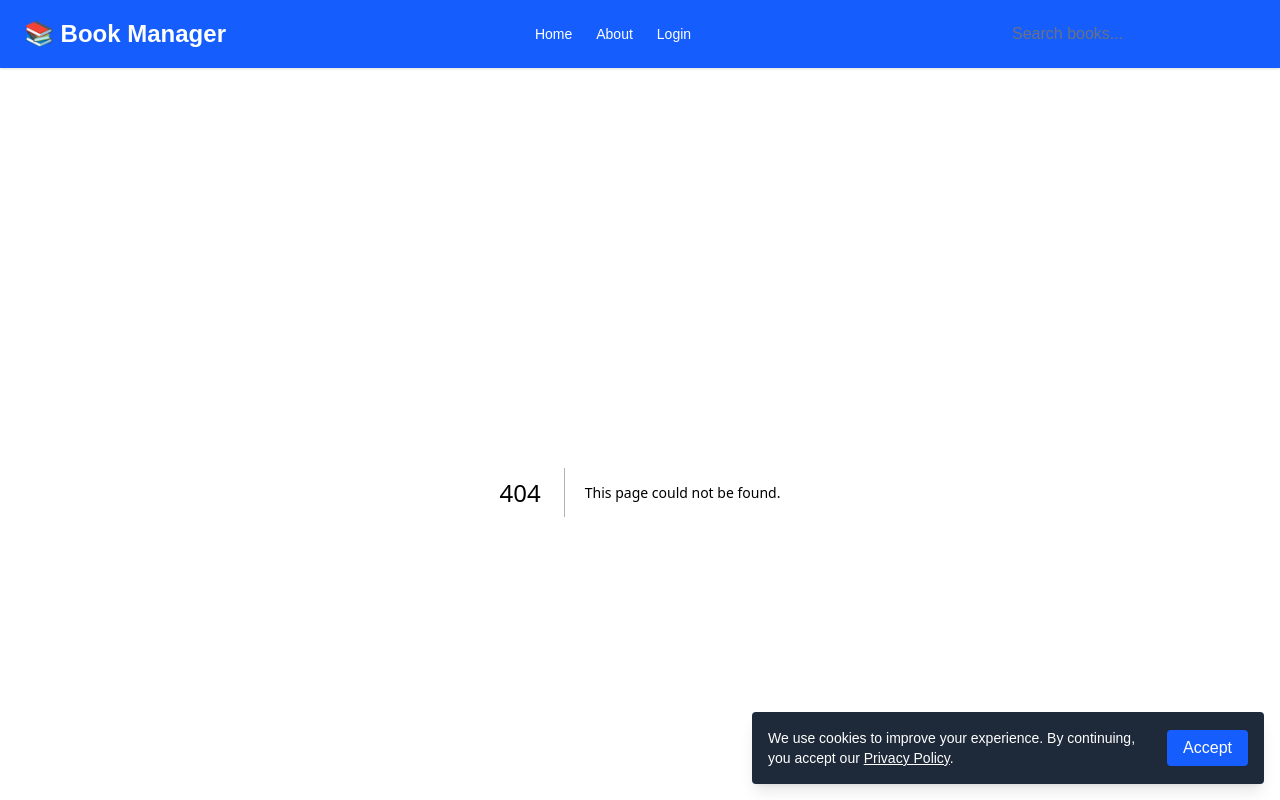
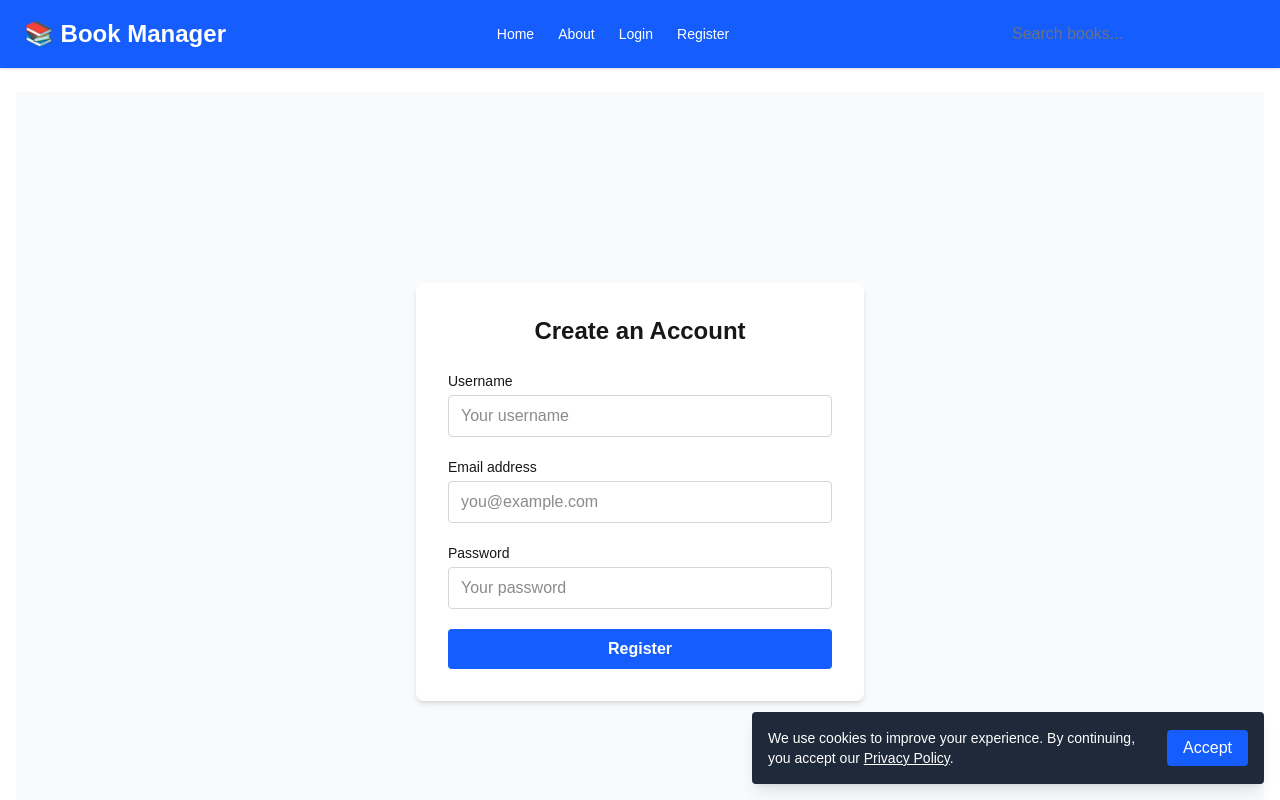
Before and after one commit to vernithcl/app-book, a Next.js app: page /register in a window 1280 px wide. Before the commit this address had no page. Shown: the top 800 px of the page. Built offline with nearby package versions, Linux system fonts and the light colour scheme.

Commit message:
Register page created.

```diff
--- /dev/null
+++ b/src/app/register/page.tsx
@@ -0,0 +1,106 @@
+'use client';
+
+import { useState } from 'react';
+
+export default function RegisterPage() {
+  const [username, setUsername] = useState('');
+  const [email, setEmail] = useState('');
+  const [password, setPassword] = useState('');
+  const [error, setError] = useState('');
+  const [success, setSuccess] = useState('');
+
+  const handleSubmit = (e: React.FormEvent) => {
+    e.preventDefault();
+    setError('');
+    setSuccess('');
+
+    if (!username || !email || !password) {
+      setError('Please fill in all fields.');
+      return;
+    }
+
+    if (!email.includes('@')) {
+      setError('Please enter a valid email.');
+      return;
+    }
+
+    if (password.length < 6) {
+      setError('Password should be at least 6 characters.');
+      return;
+    }
+
+    // Simulate registration success
+    setSuccess(`User "${username}" registered successfully!`);
+    setUsername('');
+    setEmail('');
+    setPassword('');
+  };
+
+  return (
+    <div className="min-h-screen flex items-center justify-center bg-gray-50 px-4">
+      <div className="max-w-md w-full bg-white rounded-lg shadow-md p-8">
+        <h1 className="text-2xl font-semibold mb-6 text-center">Create an Account</h1>
+
+        <form onSubmit={handleSubmit} className="space-y-5">
+          {error && <p className="text-red-600 text-center">{error}</p>}
+          {success && <p className="text-green-600 text-center">{success}</p>}
+
+          <div>
+            <label htmlFor="username" className="block text-sm font-medium mb-1">
+              Username
+            </label>
+            <input
+              type="text"
+              id="username"
+              className="w-full border border-gray-300 rounded px-3 py-2 focus:outline-none focus:ring-2 focus:ring-blue-500"
+              placeholder="Your username"
+              value={username}
+              onChange={(e) => setUsername(e.target.value)}
+              required
+              autoComplete="username"
+            />
+          </div>
+
+          <div>
+            <label htmlFor="email" className="block text-sm font-medium mb-1">
+              Email address
+            </label>
+            <input
+              type="email"
+              id="email"
+              className="w-full border border-gray-300 rounded px-3 py-2 focus:outline-none focus:ring-2 focus:ring-blue-500"
+              placeholder="you@example.com"
+              value={email}
+              onChange={(e) => setEmail(e.target.value)}
+              required
+              autoComplete="email"
+            />
+          </div>
+
+          <div>
+            <label htmlFor="password" className="block text-sm font-medium mb-1">
+              Password
+            </label>
+            <input
+              type="password"
+              id="password"
+              className="w-full border border-gray-300 rounded px-3 py-2 focus:outline-none focus:ring-2 focus:ring-blue-500"
+              placeholder="Your password"
+              value={password}
+              onChange={(e) => setPassword(e.target.value)}
+              required
+              autoComplete="new-password"
+            />
+          </div>
+
+          <button
+            type="submit"
+            className="w-full bg-blue-600 text-white font-semibold py-2 rounded hover:bg-blue-700 transition"
+          >
+            Register
+          </button>
+        </form>
+      </div>
+    </div>
+  );
+}
--- a/src/components/CookieConsent.tsx
+++ b/src/components/CookieConsent.tsx
@@ -6,7 +6,6 @@ export default function CookieConsent() {
   const [showBanner, setShowBanner] = useState(false);
 
   useEffect(() => {
-    // Check if user already gave consent in this session
     const consent = sessionStorage.getItem('cookie-consent');
     if (!consent) {
       setShowBanner(true);
--- a/src/components/Footer.tsx
+++ b/src/components/Footer.tsx
@@ -4,21 +4,18 @@ import React from 'react';
 import Link from 'next/link';
 
 export default function Footer() {
-  // A simple newsletter subscription handler (just prevent default for now)
   const handleSubscribe = (e: React.FormEvent) => {
     e.preventDefault();
-    alert('Subscribed! (this is just a placeholder)');
+    alert('Subscribed! (placeholder)');
   };
 
   return (
     <footer className="bg-blue-600 text-white px-6 py-8">
       <div className="container mx-auto flex flex-col sm:flex-row justify-between items-center gap-6">
-        {/* Left side: copyright */}
         <div className="text-sm text-center sm:text-left">
           © {new Date().getFullYear()} Book App. All rights reserved.
         </div>
 
-        {/* Center: policy links */}
         <div className="flex gap-4 text-sm">
           <Link href="/privacy" className="hover:underline">
             Privacy Policy
@@ -28,7 +25,6 @@ export default function Footer() {
           </Link>
         </div>
 
-        {/* Right side: newsletter subscription */}
         <form onSubmit={handleSubscribe} className="flex flex-col sm:flex-row gap-2">
           <input
             type="email"
--- a/src/components/Header.tsx
+++ b/src/components/Header.tsx
@@ -23,6 +23,9 @@ export default function Header() {
           <Link href="/login" className="hover:underline ml-auto">
             Login
           </Link>
+          <Link href="/register" className="hover:underline">
+            Register
+          </Link>
         </nav>
 
         {/* Global search input */}
```
